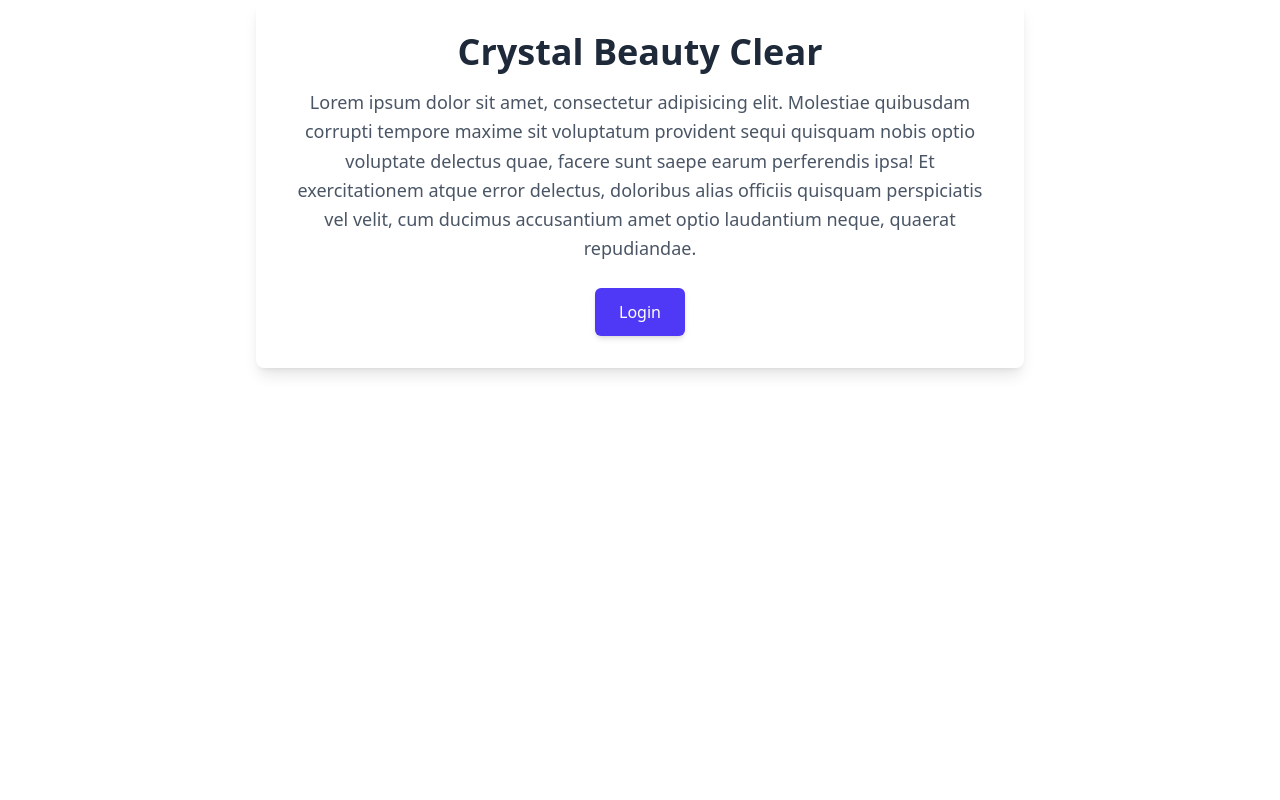
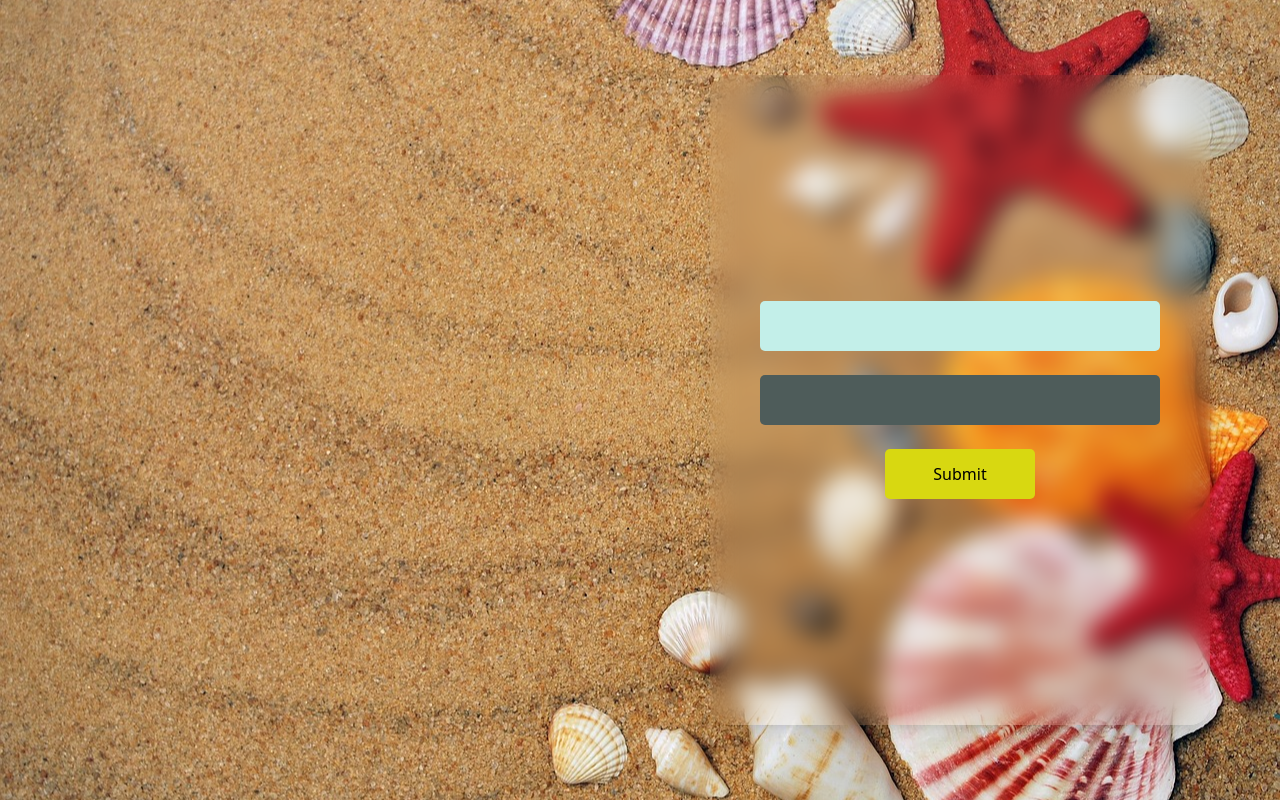
Before and after one commit to AshanOdi/E-Commerce-Platform-using-Mern-frontend, a React (Vite) app: page /login in a window 1280 px wide. Built offline with nearby package versions, Linux system fonts and the light colour scheme.

Commit message:
Refactor code structure for improved readability and maintainability

```diff
--- a/package.json
+++ b/package.json
@@ -11,6 +11,7 @@
   },
   "dependencies": {
     "@tailwindcss/vite": "^4.1.13",
+    "axios": "^1.11.0",
     "react": "^19.1.1",
     "react-dom": "^19.1.1",
     "react-router-dom": "^7.8.2",
--- a/src/pages/login.jsx
+++ b/src/pages/login.jsx
@@ -1,20 +1,55 @@
+import { useState } from "react";
+import axios from "axios";
+
 export default function LoginPage() {
+  const [email, setEmail] = useState("");
+  const [pw, setPw] = useState("");
+
+  async function handleLogin() {
+    console.log(email);
+    console.log(pw);
+
+    try {
+      const response = await axios.post("http://localhost:5000/user/login", {
+        email: email,
+        password: pw,
+      });
+      alert("Login Successful");
+      // console.log(response);
+    } catch (e) {
+      console.log(e.response.data.message);
+    }
+  }
+
   return (
-    <div class="max-w-3xl mx-auto p-8 bg-white shadow-lg rounded-lg text-center">
-      <h1 class="text-4xl font-bold text-gray-800 mb-4">
-        Crystal Beauty Clear
-      </h1>
-      <p class="text-lg text-gray-600 mb-6 leading-relaxed">
-        Lorem ipsum dolor sit amet, consectetur adipisicing elit. Molestiae
-        quibusdam corrupti tempore maxime sit voluptatum provident sequi
-        quisquam nobis optio voluptate delectus quae, facere sunt saepe earum
-        perferendis ipsa! Et exercitationem atque error delectus, doloribus
-        alias officiis quisquam perspiciatis vel velit, cum ducimus accusantium
-        amet optio laudantium neque, quaerat repudiandae.
-      </p>
-      <button class="px-6 py-3 bg-indigo-600 hover:bg-indigo-700 text-white font-medium rounded-md shadow-md transition duration-300 ease-in-out transform hover:scale-105 focus:outline-none focus:ring-2 focus:ring-indigo-500 focus:ring-opacity-50">
-        Login
-      </button>
+    <div className="w-full h-screen bg-[url('/loginpage.jpg')] bg-center bg-cover flex flex-row justify-center items-center">
+      <div className="w-[50%] h-full  "></div>
+      <div className="w-[500px] h-[650px] backdrop-blur-md flex flex-col justify-center items-center rounded-[20px] shadow-xl">
+        <input
+          onChange={(e) => {
+            setEmail(e.target.value);
+          }}
+          value={email}
+          type="email"
+          className="w-[400px] h-[50px] bg-[#c3efe9] my-3 rounded-[5px]"
+        />
+
+        <input
+          onChange={(e) => {
+            setPw(e.target.value);
+          }}
+          value={pw}
+          type="password"
+          className="w-[400px] h-[50px] bg-[#4e5c5a] my-3 rounded-[5px]"
+        />
+
+        <button
+          onClick={handleLogin}
+          className="w-[150px] h-[50px] cursor-pointer bg-[#d8d811] my-3 rounded-[5px]"
+        >
+          Submit
+        </button>
+      </div>
     </div>
   );
 }
```
Also changed, not shown: public/loginpage.jpg (added), 1 other file (tests, documents, lock files or other folders).
